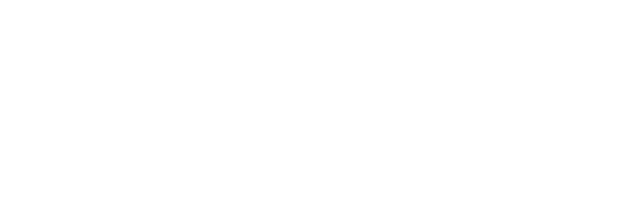
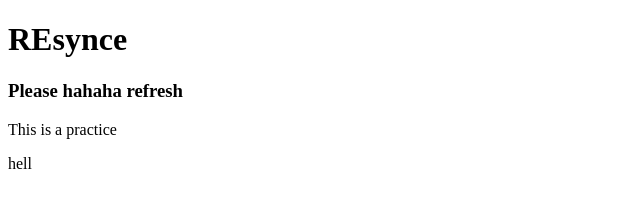
Before and after one commit to Benolopogous/Practice, a plain HTML site: page index.html in a window 1280 px wide. Shown: the whole page, without its empty margins (0-640 px from the left). Drawn offline with Linux system fonts and the light colour scheme.

Commit message:
Book Practice

```diff
--- a/index.html
+++ b/index.html
@@ -1,9 +1,13 @@
 <!DOCTYPE html>
 <html>
 <head>
-	<title></title>
+	<title>Practice</title>
 </head>
+
 <body>
-
+	<h1>REsynce</h1>
+	<h3>Please hahaha refresh</h3>
+	<p>This is a practice</p>
+	<p>hell</p>
 </body>
 </html>
```
